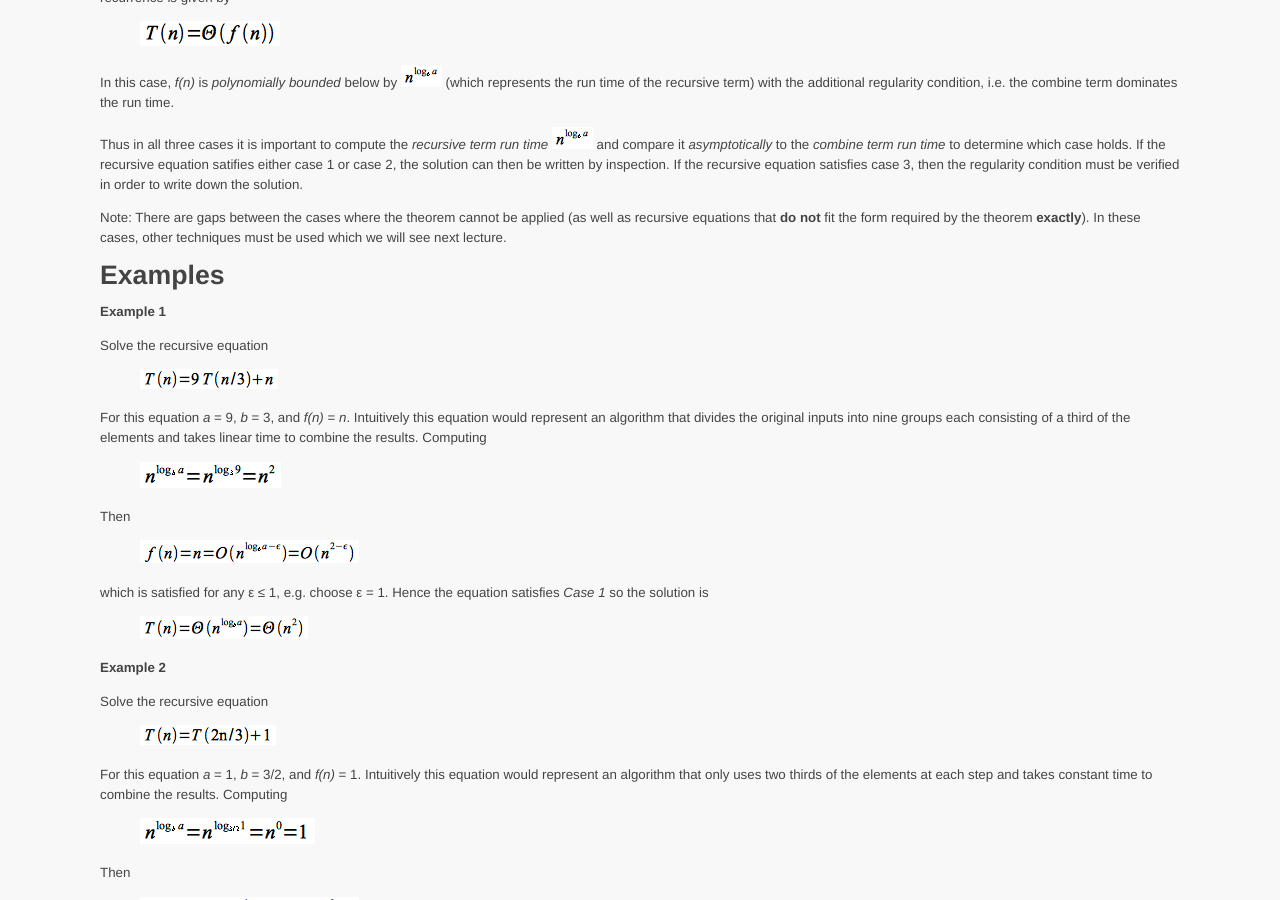
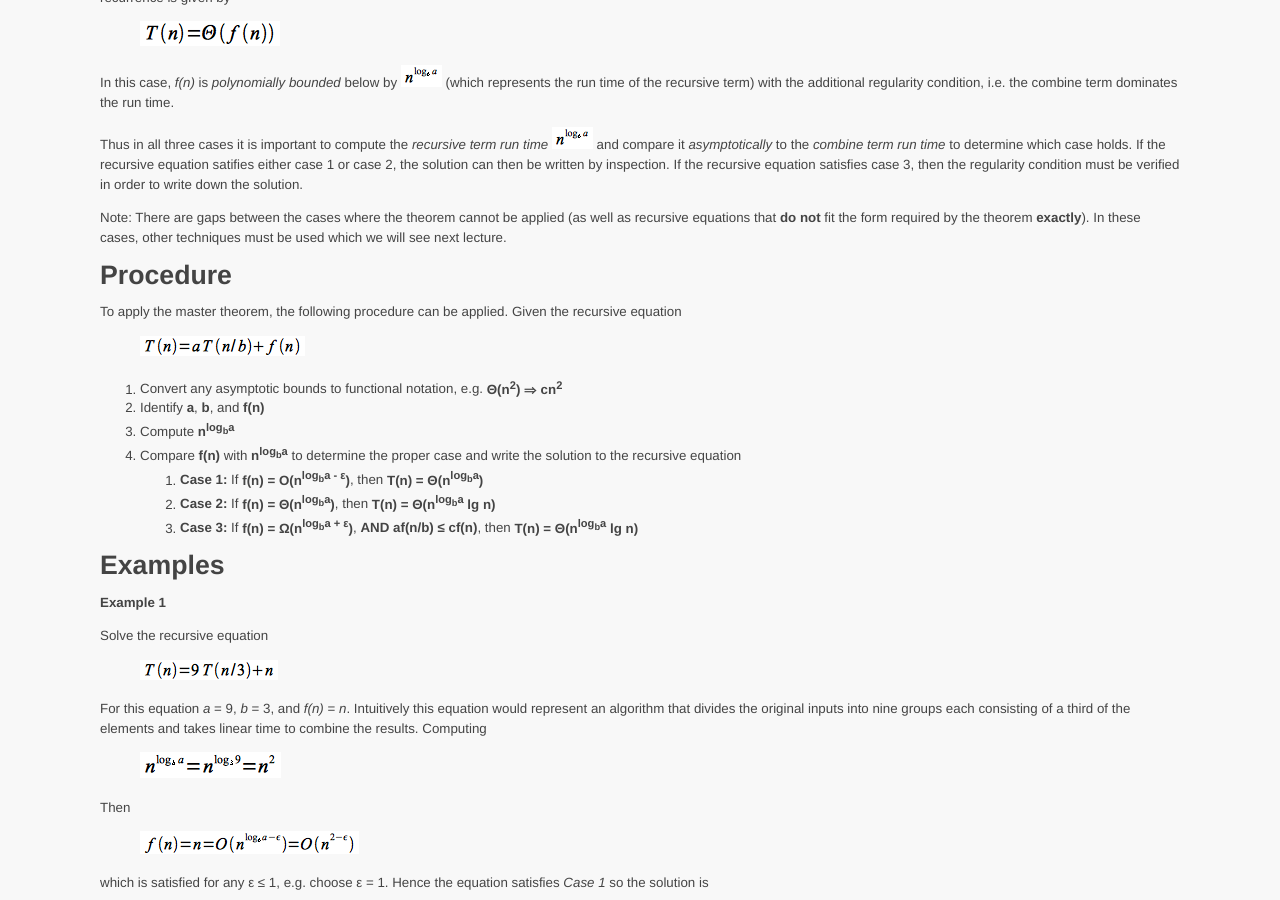
Before and after one commit to ycpcs/cs360-spring2019, a Jekyll site: the page built from lectures/lecture05.md, in a window 1280 px wide and 900 px high, scrolled down 1030 px. Built offline with Jekyll 4.4.1, drawn with Linux system fonts in a browser that asks for light colours.

Commit message:
update lecture 5
update lecture 5

```diff
--- a/lectures/lecture05.md
+++ b/lectures/lecture05.md
@@ -55,6 +55,21 @@ In this case, *f(n)* is *polynomially bounded* below by ![nlogba](images/lecture
 Thus in all three cases it is important to compute the *recursive term run time* ![nlogba](images/lecture05/nlogba.png) and compare it *asymptotically* to the *combine term run time* to determine which case holds. If the recursive equation satifies either case 1 or case 2, the solution can then be written by inspection. If the recursive equation satisfies case 3, then the regularity condition must be verified in order to write down the solution.
 
 Note: There are gaps between the cases where the theorem cannot be applied (as well as recursive equations that **do not** fit the form required by the theorem **exactly**). In these cases, other techniques must be used which we will see next lecture.
+
+Procedure
+=========
+
+To apply the master theorem, the following procedure can be applied. Given the recursive equation
+
+> ![image](images/lecture05/masterTheoremForm.png)
+
+1. Convert any asymptotic bounds to functional notation, e.g. **Θ(n<sup>2</sup>) &rArr; cn<sup>2</sup>**
+2. Identify **a**, **b**, and **f(n)**
+3. Compute **n<sup>log<sub>b</sub>a</sup>**
+4. Compare **f(n)** with **n<sup>log<sub>b</sub>a</sup>** to determine the proper case and write the solution to the recursive equation
+    1. **Case 1:** If **f(n) = O(n<sup>log<sub>b</sub>a - ε</sup>)**, then **T(n) = Θ(n<sup>log<sub>b</sub>a</sup>)**
+    2. **Case 2:** If **f(n) = Θ(n<sup>log<sub>b</sub>a</sup>)**, then **T(n) = Θ(n<sup>log<sub>b</sub>a</sup> lg n)**
+    3. **Case 3:** If **f(n) = Ω(n<sup>log<sub>b</sub>a + ε</sup>)**, **AND** **af(n/b) ≤ cf(n)**, then **T(n) = Θ(n<sup>log<sub>b</sub>a</sup> lg n)**
 
 Examples
 ========
```
